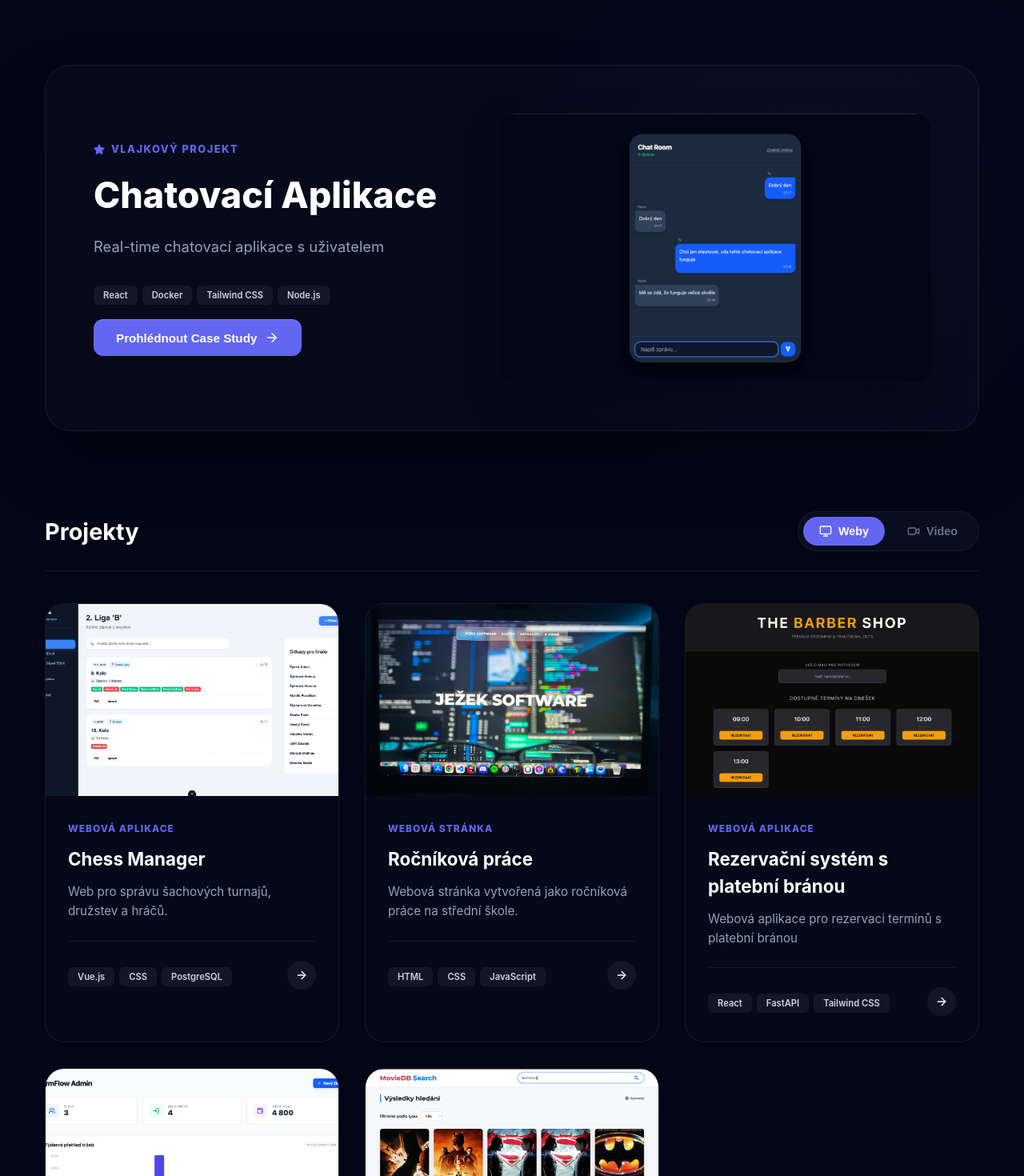
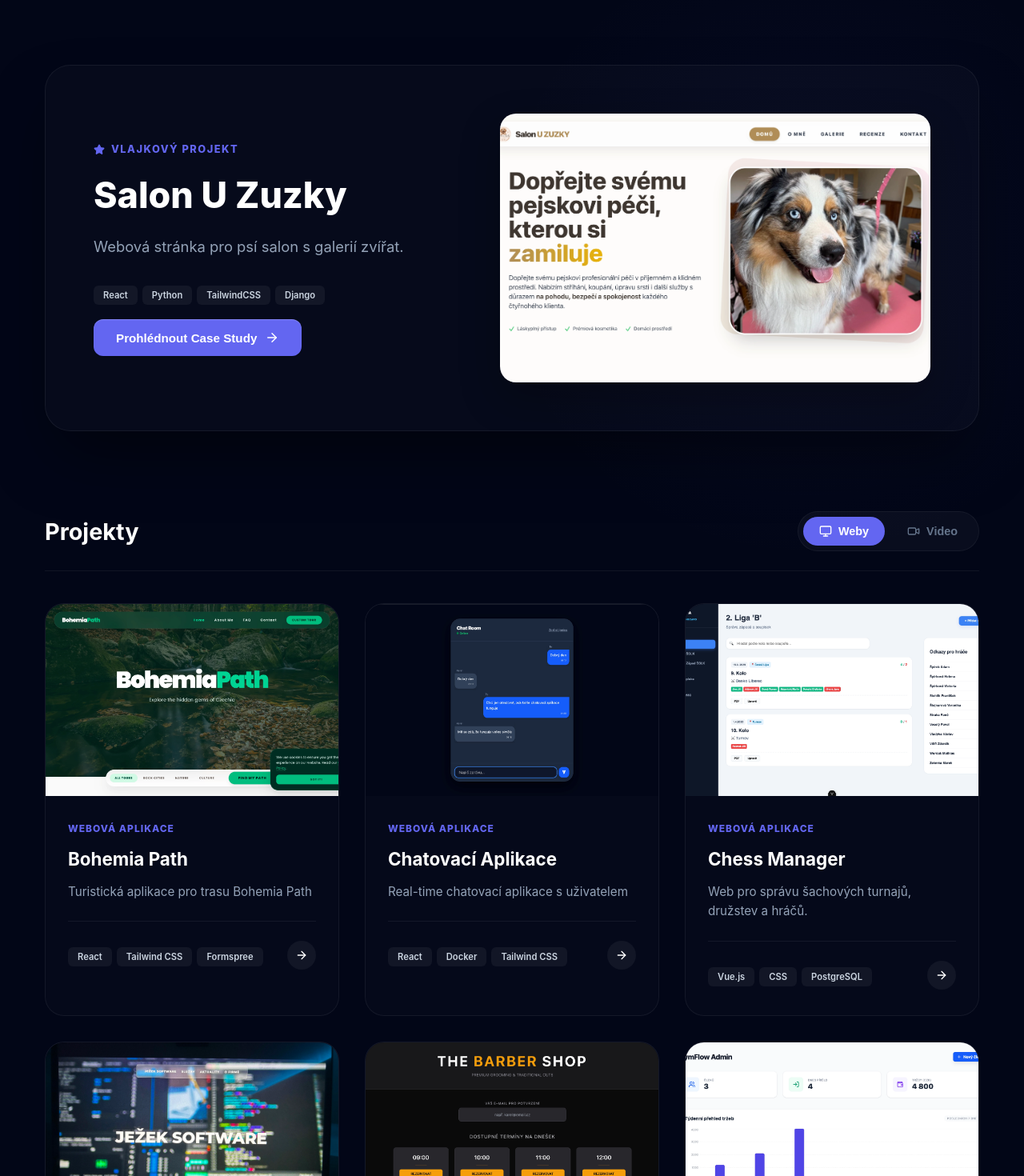
Before and after one commit to IchHabeNicht05/my-portfolio, a React (Vite) app: page / in a window 1280 px wide. Shown: the part 6316-7786 px from the top of the page at 80% size. Built offline with nearby package versions, Linux system fonts and the light colour scheme; no server answers.

Commit message:
přidání projektu + livepreview

```diff
--- a/src/components/pages/ProjectDetail.css
+++ b/src/components/pages/ProjectDetail.css
@@ -450,6 +450,29 @@
   gap: 12px;
 }
 
+.btn-live-link {
+  width: 100%;
+  padding: 16px;
+  background: #6366f1; /* Tvoje Indigo barva */
+  color: white;
+  text-decoration: none;
+  border-radius: 12px;
+  font-weight: 700;
+  display: flex;
+  align-items: center;
+  justify-content: center;
+  gap: 10px;
+  transition: all 0.3s ease;
+  box-shadow: 0 10px 20px rgba(99, 102, 241, 0.2);
+  margin-bottom: 12px; /* Mezera, pokud by pod ním byl ještě GitHub */
+}
+
+.btn-live-link:hover {
+  transform: translateY(-3px);
+  filter: brightness(1.1);
+  box-shadow: 0 15px 30px rgba(99, 102, 241, 0.4);
+}
+
 .btn-video-link {
   background: var(--indigo-primary);
   color: white;
@@ -472,23 +495,24 @@
 }
 
 .btn-outline-link {
-  background: transparent;
-  border: 1px solid var(--border-glass);
+  width: 100%;
+  padding: 16px;
+  background: rgba(255, 255, 255, 0.03);
+  border: 1px solid rgba(255, 255, 255, 0.1);
   color: white;
   text-decoration: none;
-  padding: 16px;
-  border-radius: 16px;
+  border-radius: 12px;
+  font-weight: 600;
   display: flex;
   align-items: center;
   justify-content: center;
   gap: 10px;
-  font-weight: 700;
   transition: all 0.3s ease;
 }
 
 .btn-outline-link:hover {
-  background: rgba(255, 255, 255, 0.05);
-  border-color: white;
+  background: rgba(255, 255, 255, 0.08);
+  border-color: rgba(255, 255, 255, 0.2);
 }
 
 /* 404 NENALEZENO */
--- a/src/components/pages/ProjectDetail.jsx
+++ b/src/components/pages/ProjectDetail.jsx
@@ -10,7 +10,11 @@ import './ProjectDetail.css';
 const ProjectDetail = () => {
   const { id } = useParams();
   const navigate = useNavigate();
-  const project = ProjectsData.find(p => p.id === parseInt(id) || p.id === id);
+  const project = ProjectsData.find(p =>
+    p.id?.toString() === id?.toString() ||
+    p.liveLink?.includes(id) ||
+    p.slug === id
+  );
 
   const [cookieConsent, setCookieConsent] = useState(
     localStorage.getItem('cookieConsent') === 'accepted'
@@ -184,6 +188,11 @@ const ProjectDetail = () => {
                     Otevřít na YouTube <Youtube size={18} />
                   </a>
                 )}
+                {!isVideo && project.liveLink && (
+                  <a href={project.liveLink} target="_blank" rel="noopener noreferrer" className="btn-live-link">
+                    Zobrazit web naživo <Maximize size={18} />
+                  </a>
+                )}
                 {project.githubLink && !isVideo && (
                   <a href={project.githubLink} target="_blank" rel="noopener noreferrer" className="btn-outline-link">
                     Zdrojový kód <Github size={18} />
--- a/src/data/projectsData.js
+++ b/src/data/projectsData.js
@@ -1,26 +1,45 @@
 import { Youtube } from "lucide-react";
 
 export const ProjectsData = [
-  /*{
+  {
     id: 1,
     type: 'web',
     title: "Salon U Zuzky",
+    slug: "salon-u-zuzky",
     category: "Webová stránka",
     platform: "React",
     role: "Full-Stack Developer",
     year: "2026",
     challenge: "Vytvořit moderní a rychlou webovou stránku pro psí salon, která bude přehledná a snadno ovladatelná pro zákazníky.",
-    solution: "Použil jsem React pro frontend a Python pro backend, s sqlite pro databázi. Implementoval jsem funkce jako online rezervace, galerie služeb a kontaktní formulář. Zaměřil jsem se na čistý design a optimalizaci pro rychlé načítání.",
+    solution: "Použil jsem React pro frontend a Python pro backend, s sqlite pro databázi. Implementoval jsem funkce jako galerie zvířat. Zaměřil jsem se na čistý design a optimalizaci pro rychlé načítání.",
     features: ["Moderní design", "Rychlé načítání", "Responzivní rozvržení"],
-    shortDesc: "Webová stránka pro psí salon s online rezervací a galerií služeb.",
-    longDesc: "Webová stránka pro psí salon s online rezervací a galerií služeb. Stránka je navržena tak, aby byla přehledná a snadno ovladatelná pro zákazníky, s důrazem na moderní design a rychlé načítání.",
-    tech: ["React", "Python", "TailwindCSS", "Django", "SQLite"],
-    image: "/HealthApp.webp",
-    liveLink: "#",
-    githubLink: "https://github.com/IchHabeNicht05/HealthApp",
-  },*/
+    shortDesc: "Webová stránka pro psí salon s galerií zvířat.",
+    longDesc: "Webová stránka pro psí salon s galerií zvířat. Stránka je navržena tak, aby byla přehledná a snadno ovladatelná pro zákazníky, s důrazem na moderní design a rychlé načítání.",
+    tech: ["React", "Python", "TailwindCSS", "Django", "SQLite", "Render", "Vercel", "Neon"],
+    image: "/salonuzuzky.webp",
+    liveLink: "https://www.salonuzuzky.cz",
+    githubLink: "#",
+  },
   {
     id: 2,
+    type: 'web',
+    title: "Bohemia Path",
+    category: "Webová Aplikace",
+    platform: "React",
+    role: "Frontend Developer",
+    year: "2026",
+    challenge: "Vytvořil jsem prezentaci pro turistickou trasu Bohemia Path, která nabízí interaktivní mapu, informace o zajímavých místech a možnost plánování výletů.",
+    solution: "Použil jsem React pro frontend. Implementoval jsem funkce jako interaktivní mapa, informace o zajímavých místech a možnost plánování výletů. Zaměřil jsem se na čistý design a optimalizaci pro rychlé načítání.",
+    features: ["Galerie", "Informace o místech", "Plánování výletů"],
+    shortDesc: "Turistická aplikace pro trasu Bohemia Path",
+    longDesc: "Aplikace je pro uživatele, kteři chtějí objevovat turistické trasy v České republice. Důraz byl kladen na UX na mobilních zařízeních a rychlou odezvu databáze.",
+    tech: ["React", "Tailwind CSS", "Formspree", "Vercel"],
+    image: "/bohemiapath.webp",
+    liveLink: "https://www.bohemia-path.com",
+    githubLink: "#",
+  },
+  {
+    id: 3,
     type: 'web',
     title: "Chatovací Aplikace",
     category: "Webová Aplikace",
@@ -38,7 +57,7 @@ export const ProjectsData = [
     githubLink: "https://github.com/IchHabeNicht05/Fullstack-chat-app",
   },
   {
-    id: 3,
+    id: 4,
     type: 'web',
     title: "Chess Manager",
     category: "Webová aplikace",
@@ -56,7 +75,7 @@ export const ProjectsData = [
     githubLink: "#",
   },
   {
-    id: 4,
+    id: 5,
     type: 'web',
     title: "Ročníková práce",
     category: "Webová stránka",
@@ -74,7 +93,7 @@ export const ProjectsData = [
     githubLink: "https://github.com/IchHabeNicht05/rocnikova_prace",
   },
   {
-    id: 5,
+    id: 6,
     type: 'web',
     title: "Rezervační systém s platební bránou",
     category: "Webová aplikace",
@@ -92,7 +111,7 @@ export const ProjectsData = [
     githubLink: "https://github.com/IchHabeNicht05/Barber-Reservation-System",
   },
   {
-    id: 6,
+    id: 7,
     type: 'web',
     title: "Management System - SaaS",
     category: "Webová aplikace",
@@ -110,7 +129,7 @@ export const ProjectsData = [
     githubLink: "https://github.com/IchHabeNicht05/GymFlow-Membership-Managament",
   },
   {
-    id: 7,
+    id: 8,
     type: 'web',
     title: "MovieDB - API Projekt",
     category: "Webová stránka",
```
Also changed, not shown: public/bohemiapath.webp (added), public/salonuzuzky.webp (added).
